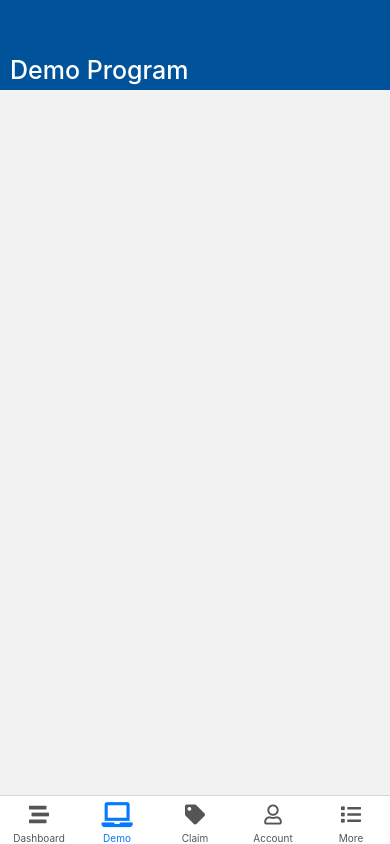
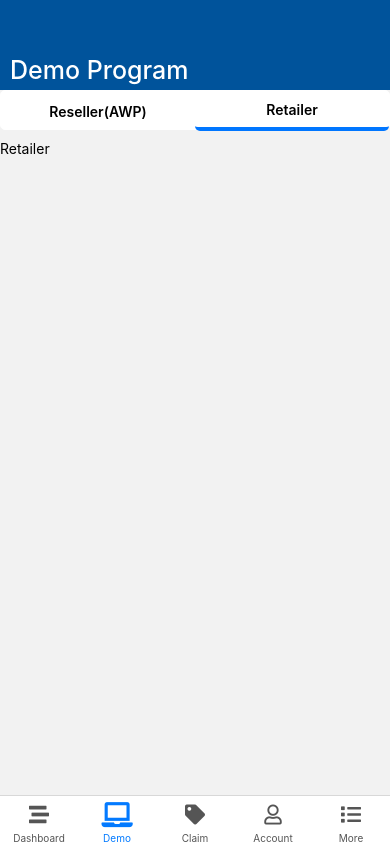
Before and after one commit to jash6/Technet, a React Native app in the folder TechNet/: screen /Demo in a window 390 px wide. Built offline with nearby package versions, Linux system fonts and the light colour scheme.

Commit message:
Demo Toggle Done

```diff
--- /dev/null
+++ b/TechNet/src/components/Demo/Reseller.js
@@ -0,0 +1,10 @@
+import {View, Text} from 'react-native';
+import React from 'react';
+
+export default function Reseller() {
+  return (
+    <View>
+      <Text>Reseller</Text>
+    </View>
+  );
+}
--- /dev/null
+++ b/TechNet/src/components/Demo/Retailer.js
@@ -0,0 +1,10 @@
+import {View, Text} from 'react-native';
+import React from 'react';
+
+export default function Retailer() {
+  return (
+    <View>
+      <Text>Retailer</Text>
+    </View>
+  );
+}
--- /dev/null
+++ b/TechNet/src/components/Demo/Toggle.js
@@ -0,0 +1,66 @@
+import {View, Text, StyleSheet, TouchableOpacity} from 'react-native';
+import React, {useState} from 'react';
+import Reseller from '../Demo/Reseller';
+import Retailer from '../Demo/Retailer';
+export default function Toggle() {
+  const [metrics, Setmetrics] = useState([false, true]);
+  return (
+    <View>
+      <View style={styles.container}>
+        <View style={{flexDirection: 'row'}}>
+          <TouchableOpacity
+            style={metrics[0] ? styles.click : styles.nclicked}
+            onPress={() => {
+              Setmetrics([true, false]);
+            }}>
+            <Text style={styles.text}>Reseller(AWP)</Text>
+          </TouchableOpacity>
+          <TouchableOpacity
+            style={metrics[1] ? styles.click : styles.nclicked}
+            onPress={() => {
+              Setmetrics([false, true]);
+            }}>
+            <Text style={styles.text}>Retailer</Text>
+          </TouchableOpacity>
+        </View>
+      </View>
+      <View>
+        {metrics[0] ? <Reseller /> : metrics[1] ? <Retailer /> : <> </>}
+      </View>
+    </View>
+  );
+}
+const styles = StyleSheet.create({
+  container: {
+    borderRadius: 5,
+    borderWidth: 1,
+    borderColor: '#fff',
+    backgroundColor: 'white',
+    height: 40,
+    marginBottom: 10,
+  },
+  click: {
+    flex: 1,
+    borderBottomColor: '#0076ff',
+    borderBottomWidth: 4.5,
+    borderRadius: 5,
+    justifyContent: 'center',
+    height: 40,
+  },
+  nclicked: {
+    flex: 1,
+    height: 40,
+    justifyContent: 'center',
+  },
+  text: {
+    textAlign: 'center',
+    fontWeight: '600',
+    fontSize: 14,
+  },
+  text2: {
+    textAlign: 'center',
+    fontSize: 12,
+    marginTop: 10,
+    color: 'grey',
+  },
+});
--- a/TechNet/src/screens/Demo.js
+++ b/TechNet/src/screens/Demo.js
@@ -1,11 +1,12 @@
 import React from 'react';
 import {Text, View} from 'react-native';
 import Header from '../components/Header';
-
+import Toggle from '../components/Demo/Toggle';
 export default function Demo() {
   return (
     <View>
       <Header name="Demo Program" />
+      <Toggle />
     </View>
   );
 }
```
